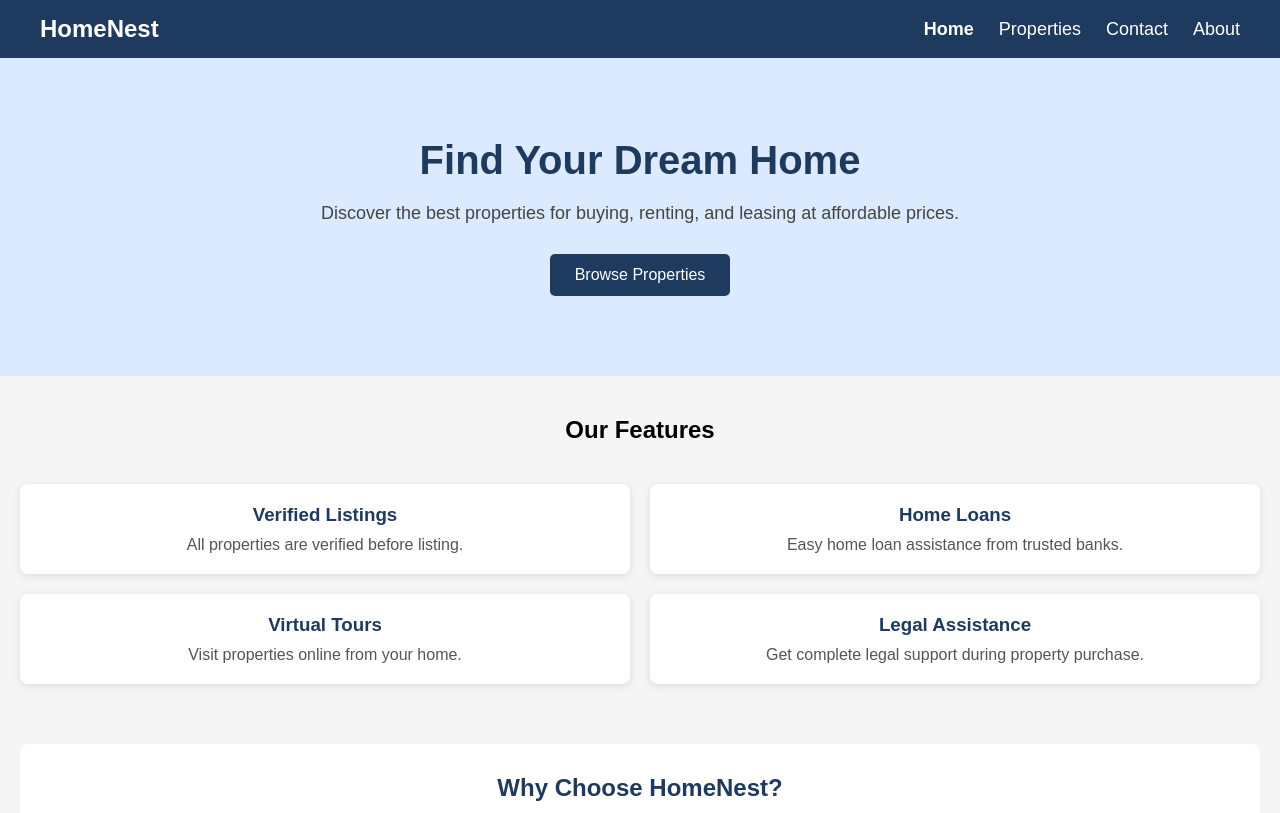
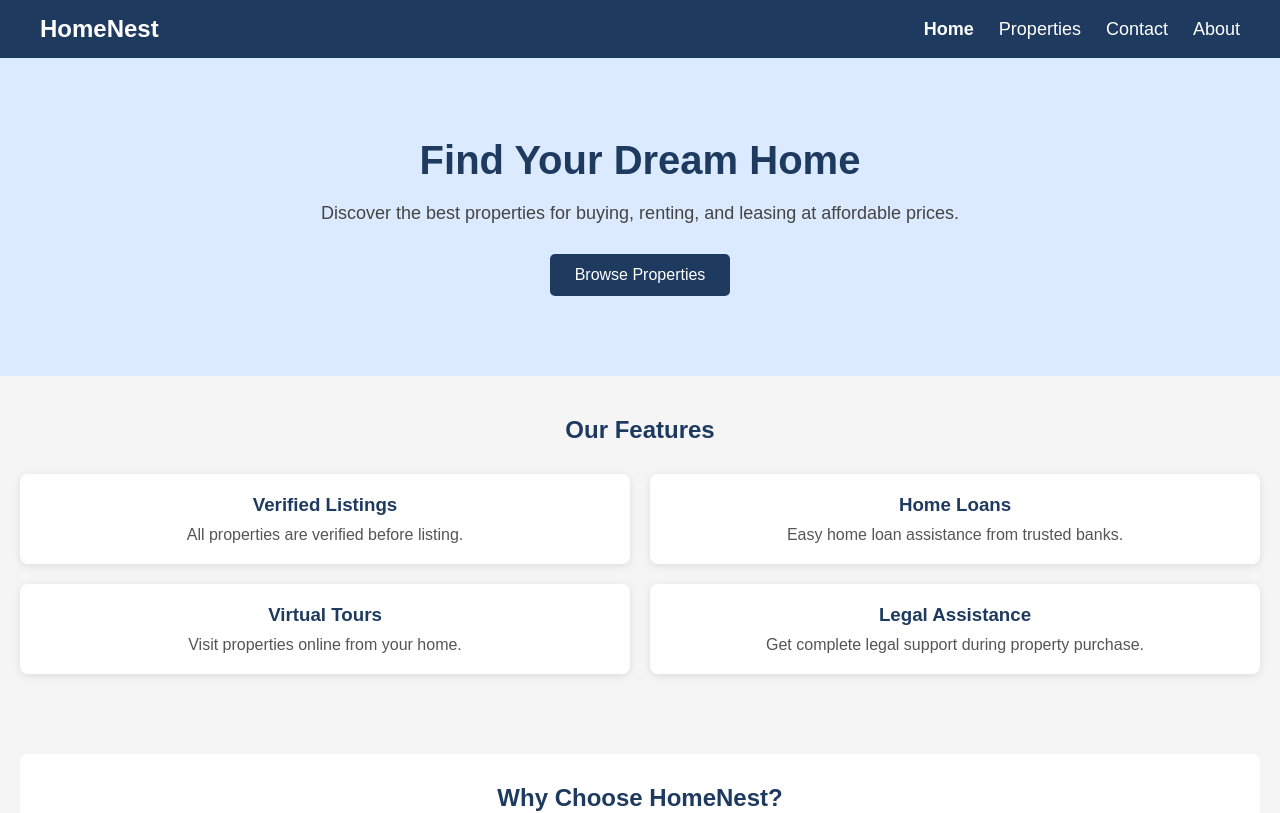
Before and after one commit to rinku-001/HomeNest, a React (Vite) app: page / in a window 1280 px wide. Shown: the top 813 px of the page. Built offline with nearby package versions, Linux system fonts and the light colour scheme.

Commit message:
move home page style to css module

```diff
--- a/src/pages/Home.jsx
+++ b/src/pages/Home.jsx
@@ -5,29 +5,19 @@ import Footer from "../components/Footer/Footer";
 
 import features from "../data/features";
 
+import styles from "./Home.module.css";
+
 function Home() {
     return (
         <>
             <Hero />
 
-            <section>
-                <h2
-                    style={{
-                        textAlign: "center",
-                        margin: "40px 0 20px"
-                    }}
-                >
+            <section className={styles.featureSection}>
+                <h2 className={styles.heading}>
                     Our Features
                 </h2>
 
-                <div
-                    style={{
-                        display: "grid",
-                        gridTemplateColumns: "repeat(2,1fr)",
-                        gap: "20px",
-                        padding: "20px"
-                    }}
-                >
+                <div className={styles.featureContainer}>
                     {features.map((feature) => (
                         <FeatureCard
                             key={feature.id}
@@ -39,6 +29,7 @@ function Home() {
             </section>
 
             <Benefits />
+
             <Footer />
         </>
     );
--- /dev/null
+++ b/src/pages/Home.module.css
@@ -0,0 +1,15 @@
+.featureSection{
+    padding:40px 20px;
+}
+
+.heading{
+    text-align:center;
+    color:#1e3a5f;
+    margin-bottom:30px;
+}
+
+.featureContainer{
+    display:grid;
+    grid-template-columns:repeat(2,1fr);
+    gap:20px;
+}
```
